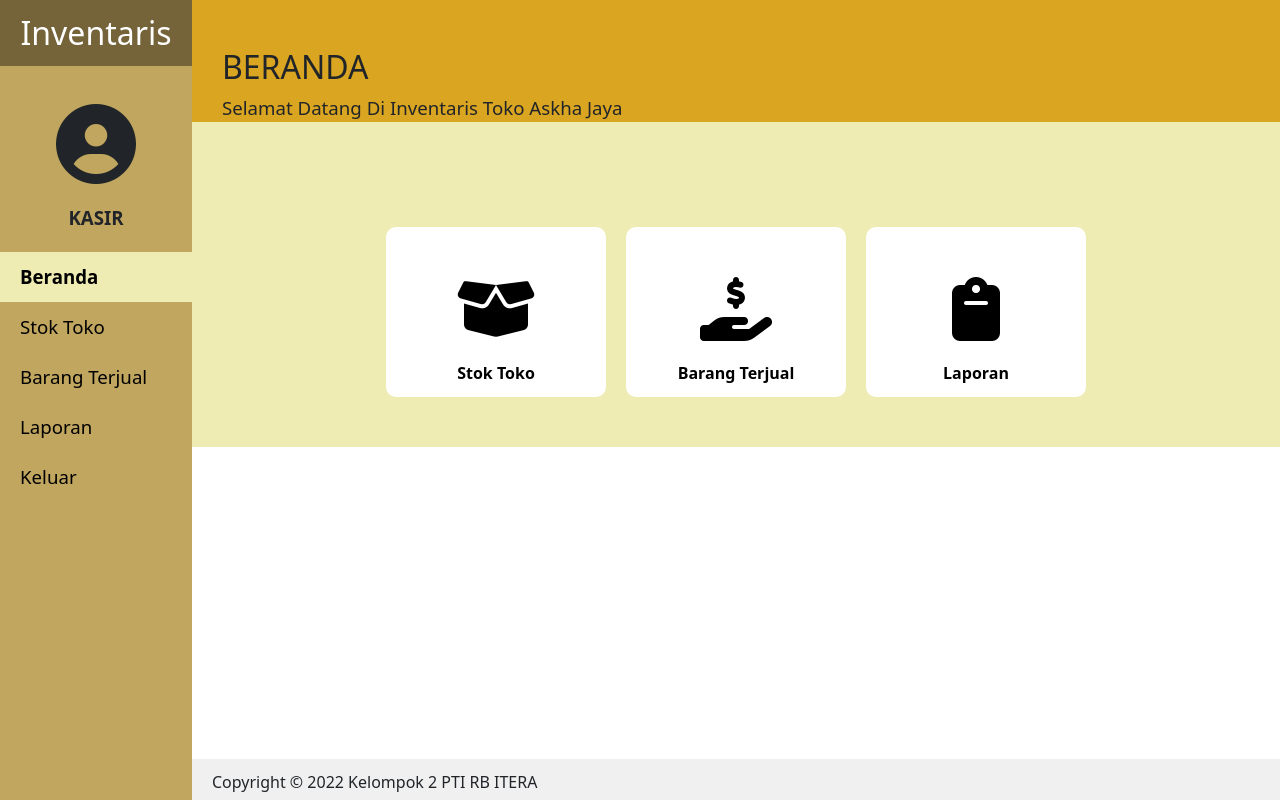
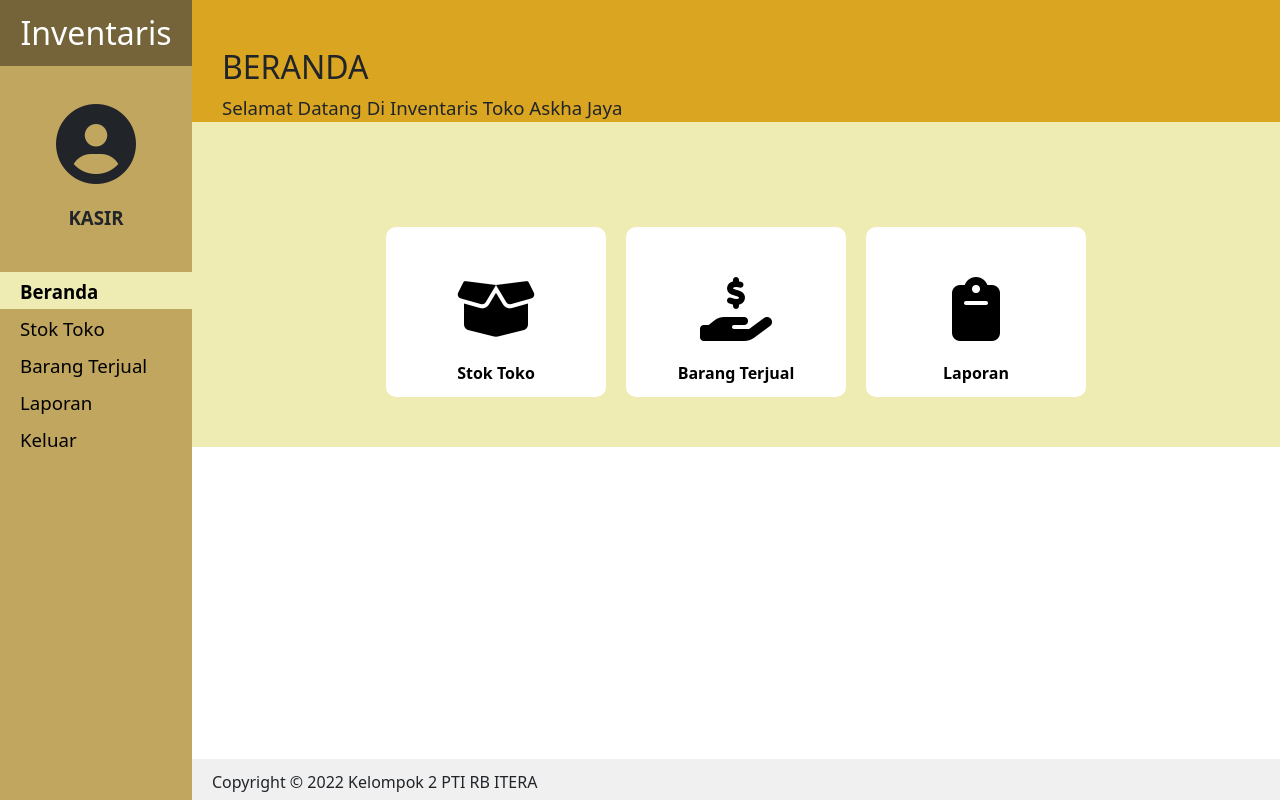
Before and after one commit to olumbantobing/femella-pti, a CodeIgniter app: the page made by application/views/kasir/dashboard.php in a window 1280 px wide; the page is wider, and only the part inside the window is pictured. Run offline with CodeIgniter, Linux system fonts and the light colour scheme; some libraries are stand-ins or nearby versions.

Commit message:
css sidebar

```diff
--- a/application/views/kasir/dashboard.php
+++ b/application/views/kasir/dashboard.php
@@ -106,15 +106,19 @@
     }
 
     .sidebar .left-bar {
-        margin-top: 20px;
+        margin-top: 40px;
     }
 
     .sidebar a {
         display: block;
-        line-height: 50px;
+        line-height: 20px;
         font-size: 14pt;
+        font-weight: 400;
         color: black;
         padding-left: 20px;
+        padding-right: 10px;
+        padding-top: 10px;
+        padding-bottom: 7px;
         box-sizing: border-box;
     }
 
```
